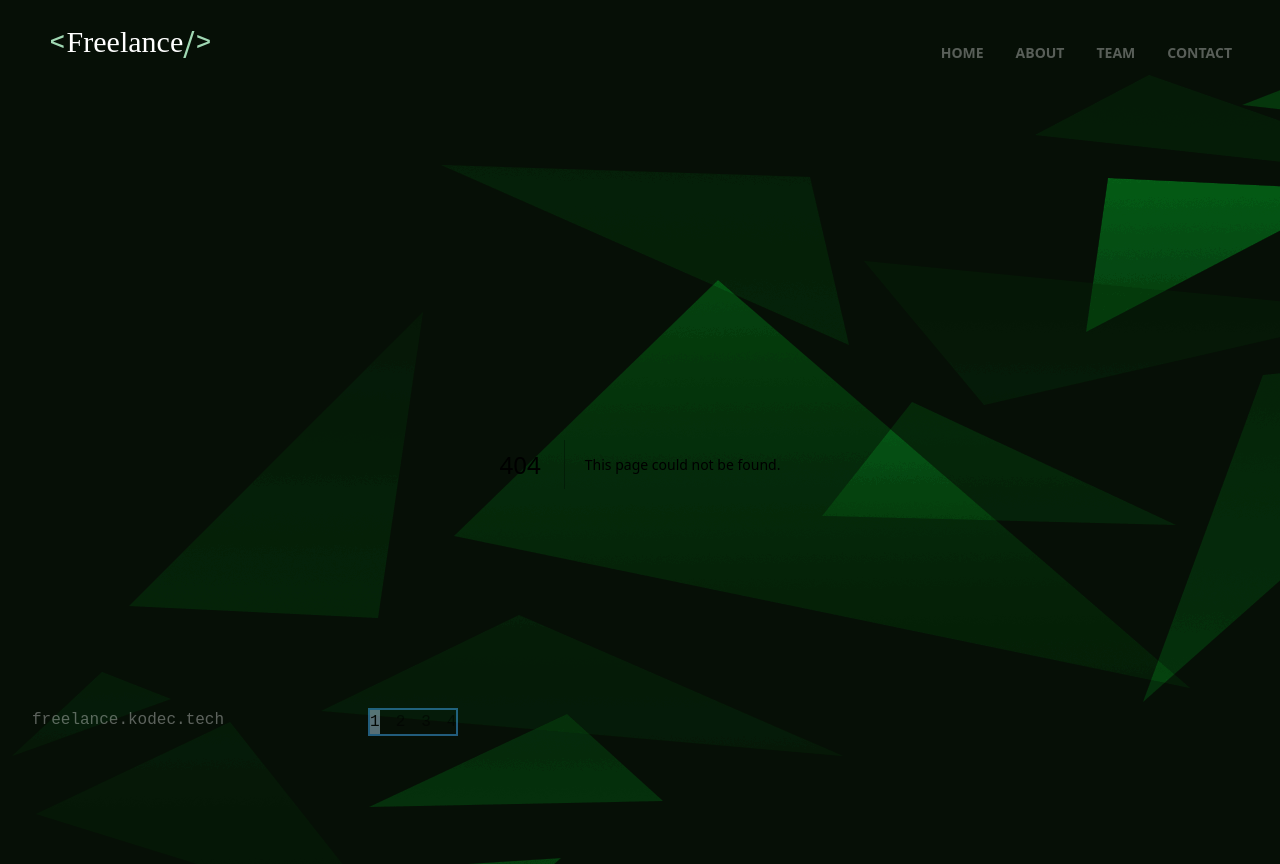
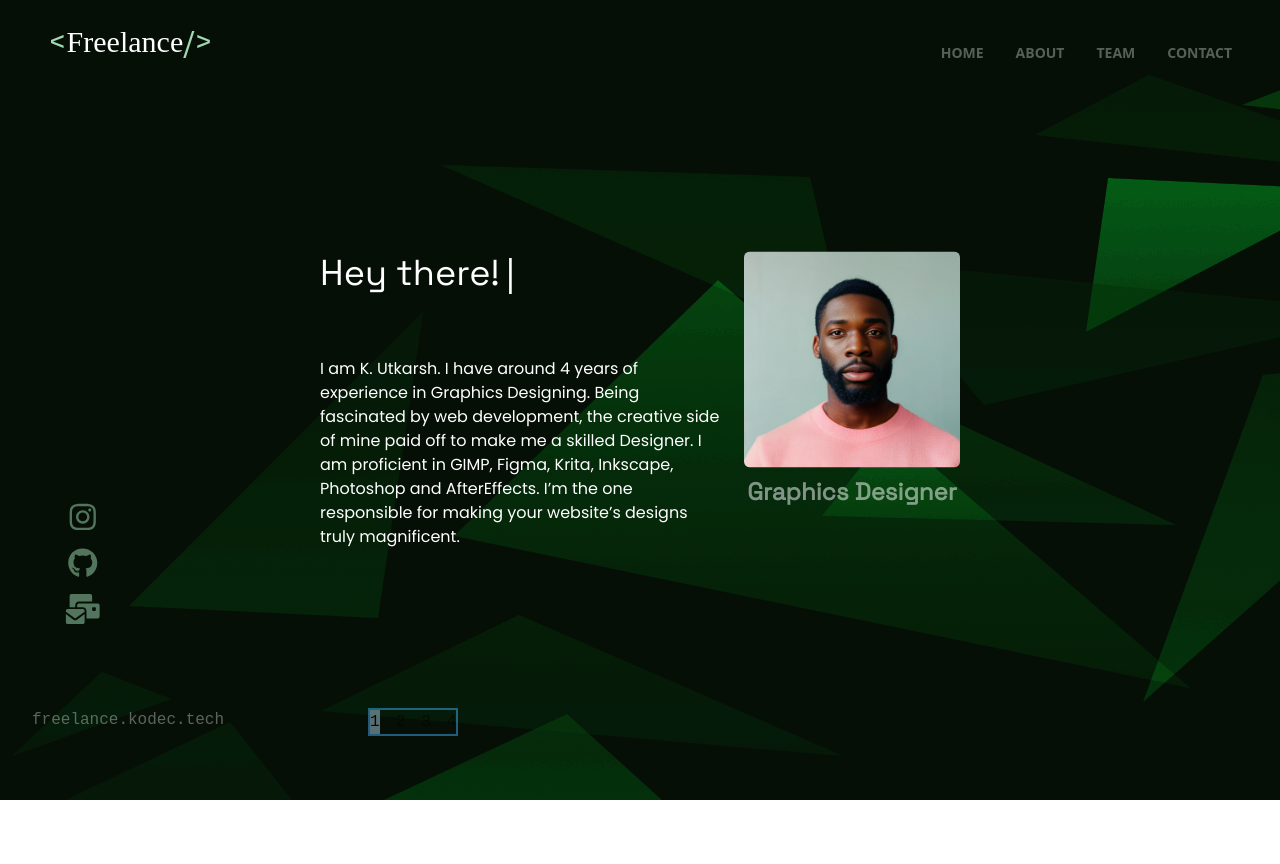
Before and after one commit to cskartikey/freelance, a Next.js app: page /team/Utkarsh in a window 1280 px wide. Before the commit this address had no page. After the commit the page ends 800 px from the top, so only its background shows below. Built offline with nearby package versions, Linux system fonts and the light colour scheme; a web font is replaced by a local one.

Commit message:
completed teams

```diff
--- a/css/globals.css
+++ b/css/globals.css
@@ -13,4 +13,7 @@
     .team-typewriter-cursor-wrapper {
         @apply text-white md:text-4xl
     }
+    .team-typewriter-text-index {
+        @apply text-white font-Poppins !leading-[150%] md:text-4xl
+    }
 }
--- /dev/null
+++ b/pages/team/Chitransh.tsx
@@ -0,0 +1,48 @@
+import { type NextPage } from "next";
+import Head from 'next/head';
+import Image from "next/image";
+import Typewriter from "typewriter-effect";
+import dummyAvatar from '../../assets/png/avatar.jpg';
+import { FontAwesomeIcon } from "@fortawesome/react-fontawesome";
+import { faInstagram, faGithub } from "@fortawesome/free-brands-svg-icons";
+import { faEnvelopesBulk } from "@fortawesome/free-solid-svg-icons";
+
+const TeamMember : NextPage = () => {
+    return (
+        <>
+            <Head>
+                <title>Team</title>
+            </Head>
+            <section>
+                <div className="flex gap-6 absolute top-1/2 left-1/2 -translate-x-1/2 -translate-y-1/2">
+                    <div className="flex flex-col gap-16 max-w-[400px]">
+                        <Typewriter
+                        onInit={(typewriter) => {
+                            typewriter.typeString('Hello there!')
+                            .start();
+                        }}
+                        options={{
+                            wrapperClassName: 'team-typewriter-text-wrapper',
+                            cursorClassName: 'team-typewriter-cursor-wrapper Typewriter__cursor',
+                        }}
+                        />
+                        <p className="text-white text-base font-Poppins">
+                            I am Thearcane. I started coding when I was 13 years old. From then I learned about 7 programming and still learning new skills. I started making games and got into godot and then my passion for coding finally began. Skills I developed include NextJs, ElectronJS, Chakra UI, ReactJS, and NodeJS.
+                        </p>
+                    </div>
+                    <div className="flex flex-col max-w-[400px] w-full items-center gap-2">
+                        <Image src={dummyAvatar} alt={'people'} className="w-full h-auto max-w-[250px] rounded-md pointer-events-none" />
+                        <h3 className="text-white opacity-[0.5] text-2xl font-Space-Grotesk font-bold">Vice President</h3>
+                    </div>
+                </div>
+            </section>
+            <div className="absolute flex flex-col gap-4 left-[5%] bottom-[22vh]">
+                <FontAwesomeIcon icon={faInstagram} className="text-[#A0D8B3] text-3xl opacity-[0.5] cursor-pointer" />
+                <FontAwesomeIcon icon={faGithub} className="text-[#A0D8B3] text-3xl opacity-[0.5] cursor-pointer" />
+                <FontAwesomeIcon icon={faEnvelopesBulk} className="text-[#A0D8B3] text-3xl opacity-[0.5] cursor-pointer" />
+            </div>
+        </>
+    )
+}
+
+export default TeamMember;
--- /dev/null
+++ b/pages/team/Kartikey.tsx
@@ -0,0 +1,48 @@
+import { type NextPage } from "next";
+import Head from 'next/head';
+import Image from "next/image";
+import Typewriter from "typewriter-effect";
+import dummyAvatar from '../../assets/png/avatar.jpg';
+import { FontAwesomeIcon } from "@fortawesome/react-fontawesome";
+import { faInstagram, faGithub } from "@fortawesome/free-brands-svg-icons";
+import { faEnvelopesBulk } from "@fortawesome/free-solid-svg-icons";
+
+const TeamMember : NextPage = () => {
+    return (
+        <>
+            <Head>
+                <title>Team</title>
+            </Head>
+            <section>
+                <div className="flex gap-6 absolute top-1/2 left-1/2 -translate-x-1/2 -translate-y-1/2">
+                    <div className="flex flex-col gap-16 max-w-[400px]">
+                        <Typewriter
+                        onInit={(typewriter) => {
+                            typewriter.typeString('Hi there!')
+                            .start();
+                        }}
+                        options={{
+                            wrapperClassName: 'team-typewriter-text-wrapper',
+                            cursorClassName: 'team-typewriter-cursor-wrapper Typewriter__cursor',
+                        }}
+                        />
+                        <p className="text-white text-base font-Poppins">
+                            I am Kartikey S. Chauhan. I have experience working as a fullstack developer and have had the opportunity to work with a variety of technologies. I've worked on Android projects and have also worked with Python. Some of my strengths include working with React JS, NodeJS, Tailwind CSS, and MongoDB.
+                        </p>
+                    </div>
+                    <div className="flex flex-col max-w-[400px] w-full items-center gap-2">
+                        <Image src={dummyAvatar} alt={'people'} className="w-full h-auto max-w-[250px] rounded-md pointer-events-none" />
+                        <h3 className="text-white opacity-[0.5] text-2xl font-Space-Grotesk font-bold">President</h3>
+                    </div>
+                </div>
+            </section>
+            <div className="absolute flex flex-col gap-4 left-[5%] bottom-[22vh]">
+                <FontAwesomeIcon icon={faInstagram} className="text-[#A0D8B3] text-3xl opacity-[0.5] cursor-pointer" />
+                <FontAwesomeIcon icon={faGithub} className="text-[#A0D8B3] text-3xl opacity-[0.5] cursor-pointer" />
+                <FontAwesomeIcon icon={faEnvelopesBulk} className="text-[#A0D8B3] text-3xl opacity-[0.5] cursor-pointer" />
+            </div>
+        </>
+    )
+}
+
+export default TeamMember;
--- /dev/null
+++ b/pages/team/Utkarsh.tsx
@@ -0,0 +1,48 @@
+import { type NextPage } from "next";
+import Head from 'next/head';
+import Image from "next/image";
+import Typewriter from "typewriter-effect";
+import dummyAvatar from '../../assets/png/avatar.jpg';
+import { FontAwesomeIcon } from "@fortawesome/react-fontawesome";
+import { faInstagram, faGithub } from "@fortawesome/free-brands-svg-icons";
+import { faEnvelopesBulk } from "@fortawesome/free-solid-svg-icons";
+
+const TeamMember : NextPage = () => {
+    return (
+        <>
+            <Head>
+                <title>Team</title>
+            </Head>
+            <section>
+                <div className="flex gap-6 absolute top-1/2 left-1/2 -translate-x-1/2 -translate-y-1/2">
+                    <div className="flex flex-col gap-16 max-w-[400px]">
+                        <Typewriter
+                        onInit={(typewriter) => {
+                            typewriter.typeString('Hey there!')
+                            .start();
+                        }}
+                        options={{
+                            wrapperClassName: 'team-typewriter-text-wrapper',
+                            cursorClassName: 'team-typewriter-cursor-wrapper Typewriter__cursor',
+                        }}
+                        />
+                        <p className="text-white text-base font-Poppins">
+                            I am K. Utkarsh. I have around 4 years of experience in Graphics Designing. Being fascinated by web development, the creative side of mine paid off to make me a skilled Designer. I am proficient in GIMP, Figma, Krita, Inkscape, Photoshop and AfterEffects. I’m the one responsible for making your website’s designs truly magnificent.
+                        </p>
+                    </div>
+                    <div className="flex flex-col max-w-[400px] w-full items-center gap-2">
+                        <Image src={dummyAvatar} alt={'people'} className="w-full h-auto max-w-[250px] rounded-md pointer-events-none" />
+                        <h3 className="text-white opacity-[0.5] text-2xl font-Space-Grotesk font-bold">Graphics Designer</h3>
+                    </div>
+                </div>
+            </section>
+            <div className="absolute flex flex-col gap-4 left-[5%] bottom-[22vh]">
+                <FontAwesomeIcon icon={faInstagram} className="text-[#A0D8B3] text-3xl opacity-[0.5] cursor-pointer" />
+                <FontAwesomeIcon icon={faGithub} className="text-[#A0D8B3] text-3xl opacity-[0.5] cursor-pointer" />
+                <FontAwesomeIcon icon={faEnvelopesBulk} className="text-[#A0D8B3] text-3xl opacity-[0.5] cursor-pointer" />
+            </div>
+        </>
+    )
+}
+
+export default TeamMember;
--- a/pages/team/index.tsx
+++ b/pages/team/index.tsx
@@ -1,48 +1,28 @@
 import { type NextPage } from "next";
 import Head from 'next/head';
-import Image from "next/image";
 import Typewriter from "typewriter-effect";
-import dummyAvatar from '../../assets/png/avatar.jpg';
-import { FontAwesomeIcon } from "@fortawesome/react-fontawesome";
-import { faInstagram, faGithub } from "@fortawesome/free-brands-svg-icons";
-import { faEnvelopesBulk } from "@fortawesome/free-solid-svg-icons";
 
-const Team : NextPage = () => {
+
+const TeamMember : NextPage = () => {
     return (
         <>
             <Head>
                 <title>Team</title>
             </Head>
-            <section>
-                <div className="flex gap-6 absolute top-1/2 left-1/2 -translate-x-1/2 -translate-y-1/2">
-                    <div className="flex flex-col gap-16 max-w-[400px]">
+            <section className="max-w-[610px] absolute top-1/2 left-1/2 -translate-x-1/2 -translate-y-1/2 text-center min-h-[200px]">
                 <Typewriter
                 onInit={(typewriter) => {
-                            typewriter.typeString('Hi there!')
+                    typewriter.typeString('Some badass tagline which basically means Meet Our Team (again Typing animation.)')
                     .start();
                 }}
                 options={{
-                            wrapperClassName: 'team-typewriter-text-wrapper',
+                    wrapperClassName: 'team-typewriter-text-index',
                     cursorClassName: 'team-typewriter-cursor-wrapper Typewriter__cursor',
                 }}
                 />
-                        <p className="text-white text-base font-Poppins">
-                            I am Kartikey S. Chauhan. I have experience working as a fullstack developer and have had the opportunity to work with a variety of technologies. I've worked on Android projects and have also worked with Python. Some of my strengths include working with React JS, NodeJS, Tailwind CSS, and MongoDB.
-                        </p>
-                    </div>
-                    <div className="flex flex-col max-w-[400px] w-full items-center gap-2">
-                        <Image src={dummyAvatar} alt={'people'} className="w-full h-auto max-w-[250px] rounded-md pointer-events-none" />
-                        <h3 className="text-white opacity-[0.5] text-2xl font-Space-Grotesk font-bold">President</h3>
-                    </div>
-                </div>
             </section>
-            <div className="absolute flex flex-col gap-4 left-[5%] bottom-[22vh]">
-                <FontAwesomeIcon icon={faInstagram} className="text-[#A0D8B3] text-3xl opacity-[0.5] cursor-pointer" />
-                <FontAwesomeIcon icon={faGithub} className="text-[#A0D8B3] text-3xl opacity-[0.5] cursor-pointer" />
-                <FontAwesomeIcon icon={faEnvelopesBulk} className="text-[#A0D8B3] text-3xl opacity-[0.5] cursor-pointer" />
-            </div>
         </>
     )
 }
 
-export default Team;
+export default TeamMember;
```
Lines whose indentation alone changed are shown as unchanged.
